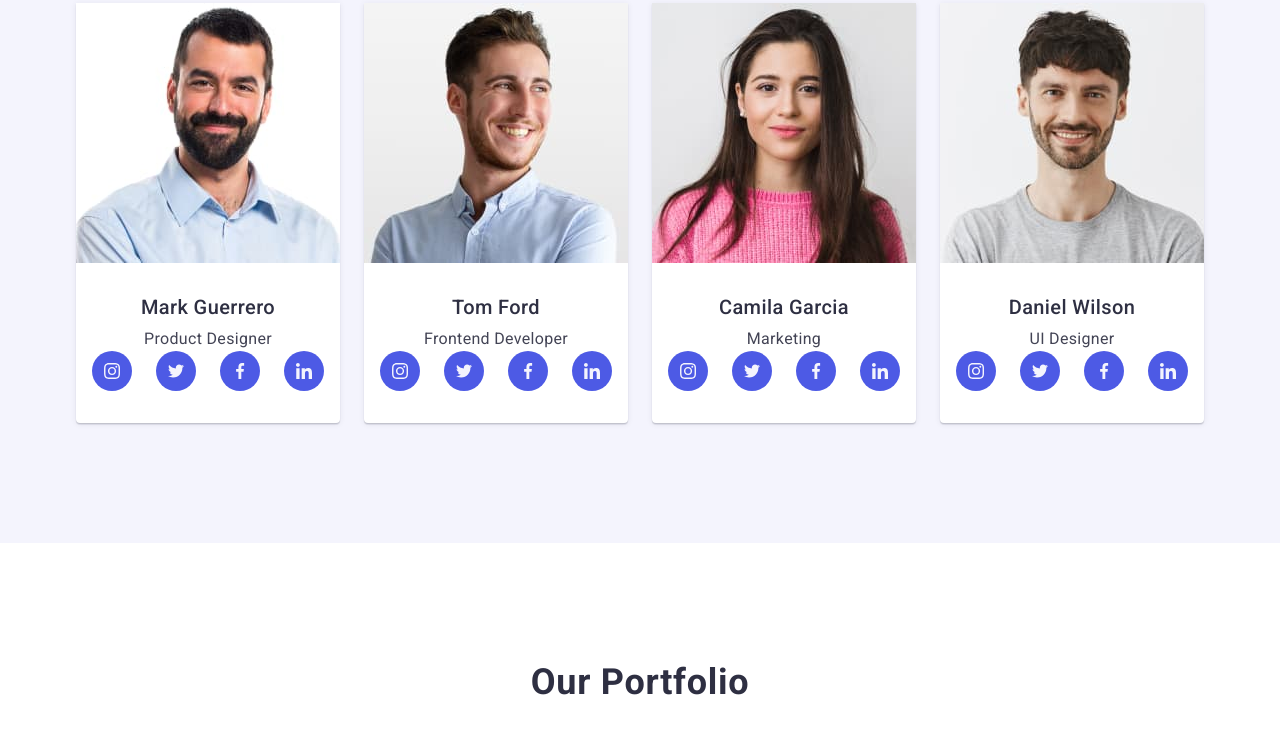
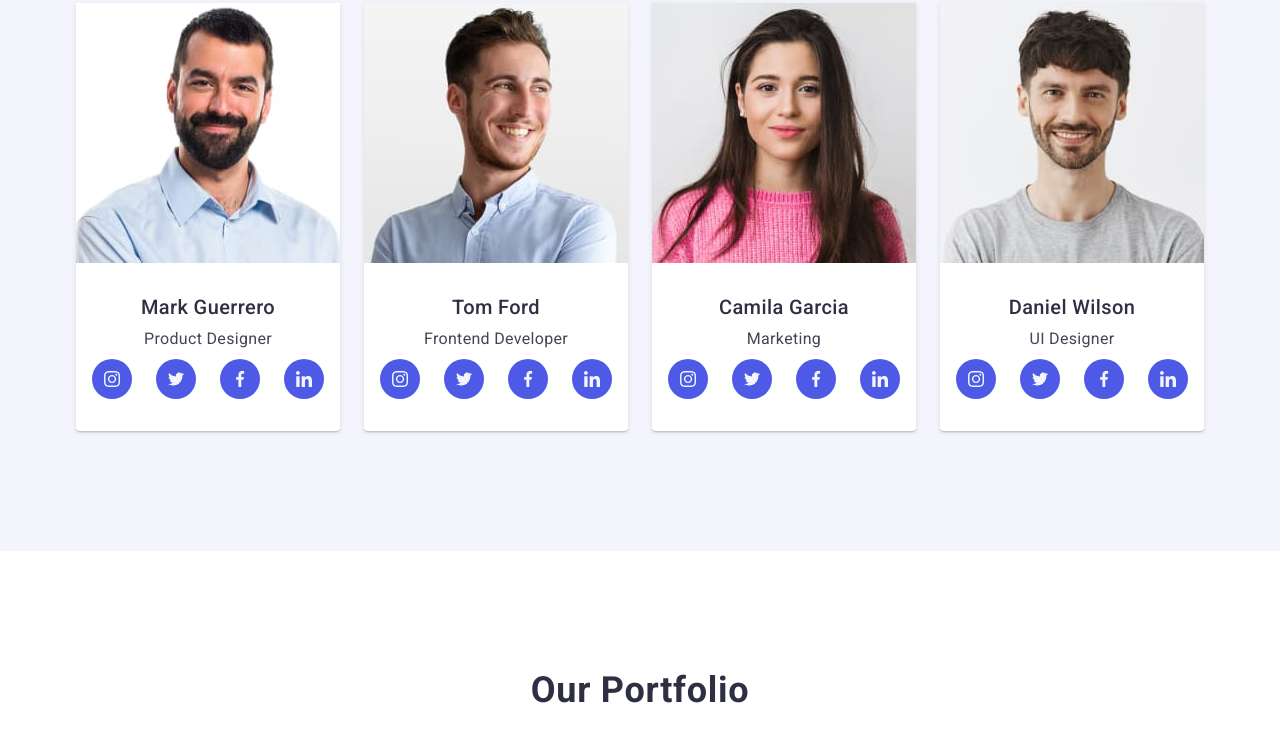
Before and after one commit to autguru/goit-markup-hw-04, a plain HTML site: page index.html in a window 1280 px wide. Shown: the part 1390-2143 px from the top of the page. Drawn offline with nearby package versions, Linux system fonts and the light colour scheme.

Commit message:
add index.html

```diff
--- a/css/styles.css
+++ b/css/styles.css
@@ -1,4 +1,4 @@
-/*  COMMON STYLES  */
+/******  COMMON STYLES  ******/
 .list {
   list-style-type: none;
 }
@@ -39,7 +39,7 @@ img {
   padding: 0 15px;
 }
 
-/* HEADER */
+/******* HEADER ******/
 
 .page-header {
   border-bottom: 1px solid #e7e9fc; /* оформлення нижнього краю хедера */
@@ -143,7 +143,7 @@ img {
   color: #404bbf;
 }
 
-/* HERO SECTION  */
+/****** HERO SECTION  ******/
 
 .section-hero-container {
   background-color: #2e2f42;
@@ -204,7 +204,7 @@ img {
   background-color: #404bbf;
 }
 
-/* SOLUTIONS */
+/****** SOLUTIONS ******/
 
 .wrapper {
   width: 264px;
@@ -229,11 +229,6 @@ img {
   top: 50%;
   left: 50%;
   transform: translate(-50%, -50%);
-  /*
-  flex-shrink: 0;
-  position: absolute;
-  top: 0;
-  left: 0; */
 }
 
 .section-our-solution {
@@ -248,7 +243,6 @@ img {
 
 .solution-text-size {
   width: calc((100% - 72px) / 4);
-
   /* Для 1 li в класі заданий стиль width: calc((100% - 72px) / 4);
   для визначення ширини пункту списку (від загальної ширини екрану віднімаємо суму відступів між пунктами
    і ділимо це на кількість пунктів списку)
@@ -256,7 +250,6 @@ img {
    або flex-basis: calc((100% - 3 * 24px) / 4) або flex-basis: calc((100% - 72px) / 4)) */
 }
 
-/* Header 3 */
 .section-solution-title {
   color: #2e2f42;
   font-size: 20px;
@@ -287,7 +280,7 @@ img {
   overflow: hidden;
 }
 
-/* TEAM */
+/****** TEAM ******/
 
 .section-our-team {
   background-color: #f4f4fd;
@@ -302,11 +295,8 @@ img {
   letter-spacing: 0.02em;
   text-transform: capitalize;
   margin-bottom: 8px;
-}
-
-.team-title-location {
+  text-align: center;
   margin-bottom: 72px;
-  text-align: center;
 }
 
 .team-list-location {
@@ -321,17 +311,16 @@ img {
     0px 1px 1px rgba(46, 47, 66, 0.16), 0px 2px 1px rgba(46, 47, 66, 0.08);
 }
 
-/* div z opusom */
 .our-team-li-position {
   padding: 32px 0;
 }
-/* ul */
+
 .team-soc-seti {
   display: flex;
   justify-content: center;
   gap: 24px;
 }
-/* li */
+
 .soc-seti {
   width: 40px;
   height: 40px;
@@ -349,15 +338,10 @@ img {
   transition: background-color 250ms cubic-bezier(0.4, 0, 0.2, 1);
   /* для плавної зміни кольору фону елемента */
 }
+
 .soc-icons {
   display: flex;
   justify-content: center;
-  /* width: 64px;
-  height: 64px;
-  position: absolute;
-  top: 100%;
-  left: 100%;
-  transform: translate(-50%, -50%); */
   color: #f4f4fd;
   fill: #f4f4fd;
 }
@@ -370,21 +354,17 @@ img {
 .our-team-list {
   background-color: #ffffff;
 }
+
 .our-team-names {
   color: #2e2f42;
   /* Header 3 */
   font-size: 20px;
-  font-style: normal;
   font-weight: 500;
   line-height: 1.2; /* 120% */
   letter-spacing: 0.02em;
-  margin-bottom: 8px;
+  /* margin-bottom: 8px; */
+  text-align: center;
 }
-/* .our-team-img {
-  box-shadow: 0px 2px 1px 0px rgba(46, 47, 66, 0.08),
-    0px 1px 1px 0px rgba(46, 47, 66, 0.16),
-    0px 1px 6px 0px rgba(46, 47, 66, 0.08);
-} */
 
 .our-team-describtion {
   color: #434455;
@@ -396,8 +376,15 @@ img {
   letter-spacing: 0.02em;
   /* margin-bottom: 8px; */
 }
+.our-team-li-position {
+  display: flex;
+  flex-direction: column;
+  justify-content: center;
+  align-items: center;
+  gap: 8px;
+}
 
-/* OUR PORTFOLIO */
+/****** OUR PORTFOLIO ******/
 
 .portfolio-img-cover {
   position: relative;
@@ -442,7 +429,6 @@ img {
 
 .our-portfolio-items:hover,
 .our-portfolio-items:focus {
-  /* border: 1px solid var(--CLOUD, #f4f4fd); */
   background: var(--WHITE, #fff);
   box-shadow: 0px 2px 1px 0px rgba(46, 47, 66, 0.08),
     0px 1px 1px 0px rgba(46, 47, 66, 0.16),
@@ -455,8 +441,6 @@ img {
   box-shadow: 0px 2px 1px 0px rgba(46, 47, 66, 0.08),
     0px 1px 1px 0px rgba(46, 47, 66, 0.16),
     0px 1px 6px 0px rgba(46, 47, 66, 0.08);
-  /* box-shadow: 0px 1px 6px rgba(46, 47, 66, 0.08),
-    0px 1px 1px rgba(46, 47, 66, 0.16), 0px 2px 1px rgba(46, 47, 66, 0.08); */
   transition: box-shadow 250ms cubic-bezier(0.4, 0, 0.2, 1);
   transform: translateY(0%); /* змінює позицію елемента вздовж осі Y */
   transition: transform 250ms cubic-bezier(0.4, 0, 0.2, 1);
@@ -536,7 +520,7 @@ img {
   flex-wrap: wrap; */
 }
 
-/* FOOTER */
+/****** FOOTER ******/
 
 .footer-container {
   display: flex;
--- a/index.html
+++ b/index.html
@@ -133,7 +133,7 @@
 
       <section class="section-our-team">
         <div class="container">
-          <h2 class="our-team-title team-title-location">Our Team</h2>
+          <h2 class="our-team-title">Our Team</h2>
           <!-- ul>li*4>img+h3+p -->
           <ul class="list team-list-location">
             <li class="our-team-list li-our-team">
@@ -146,9 +146,7 @@
               />
               <div class="our-team-li-position">
                 <!-- ui>li*4 -->
-                <h3 class="our-team-names team-title-location">
-                  Mark Guerrero
-                </h3>
+                <h3 class="our-team-names">Mark Guerrero</h3>
                 <p class="our-team-describtion">Product Designer</p>
 
                 <ul class="list team-soc-seti">
```
